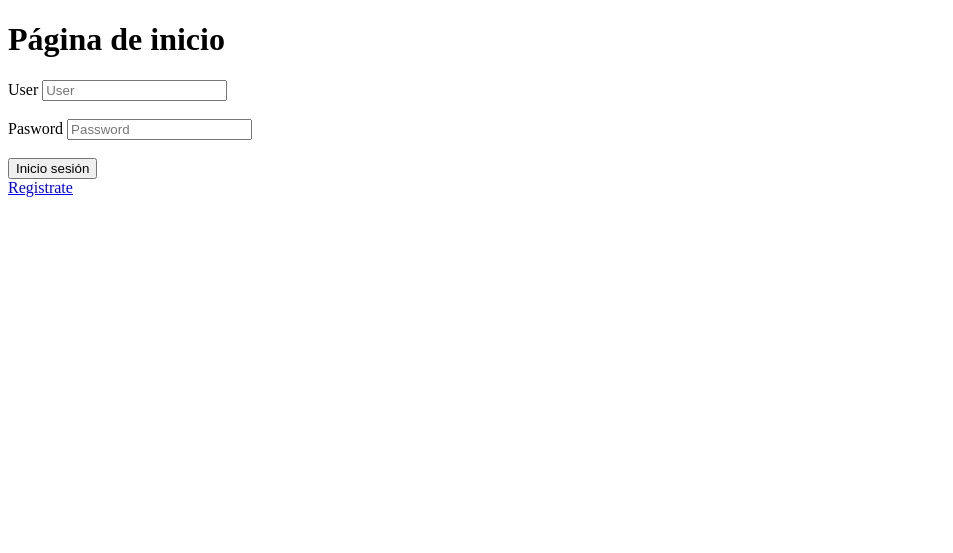
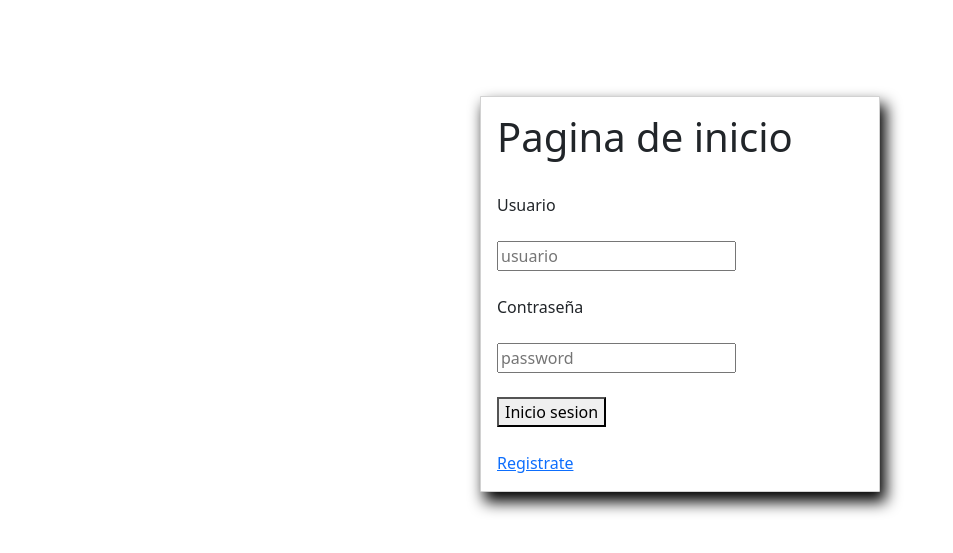
Before and after one commit to Juan-jose481/php-2742733, a PHP site: page / in a window 1280 px wide. Shown: the top 553 px of the page, without its empty margins (0-953 px from the left). Run offline with PHP 8.4, Linux system fonts and the light colour scheme.

Commit message:
feat: estilo de las session

```diff
--- /dev/null
+++ b/09-SESSION/index.css
@@ -0,0 +1,19 @@
+.contenedor{
+    display: flex;
+    justify-content: center;
+    flex-direction: column;
+}
+
+.card{
+    border-radius: 1px;
+    left: 30rem;
+    top: 6rem;
+    box-shadow: 5px 9px 15px 1px black;
+}
+
+.card-body{
+    display: flex;
+    justify-content: center;
+    flex-direction: column;
+
+}
--- a/09-SESSION/index.php
+++ b/09-SESSION/index.php
@@ -1,33 +1,55 @@
 <?php session_start();
 
-    if ( $_SERVER["REQUEST_METHOD"] == 'POST' ){
+if( $_SERVER["REQUEST_METHOD"] == 'POST' ){
+
         $usuario = $_POST['user'];
         $password = $_POST['password'];
 
-        $user_register = isset( $_SESSION['userRegister']) ? $_SESSION
-        ['userRegister'] : null;
-        $pass_register = isset( $_SESSION['passRegister']) ? $_SESSION
-        ['passRegister'] : null;
+        $user_register = isset($_SESSION['userRegister']) ? $_SESSION['userRegister'] : null;
+        $pass_register = isset($_SESSION['passRegister']) ? $_SESSION['passRegister'] : null;
 
-        //Para verificar que se envien todos los datos
-        if( empty($usuario) or empty ($password) ){
-            echo 'Rellene completo el formulario';
-        } else {
-            echo $usuario . ' - ' . $password;
-            if( $usuario ==  $user_register && $password ==  $pass_register
-            ['passRegister']){
-                echo 'Listo, iniciaste sesión 😂';
-                header('Location: user.php');
+        if( empty($usuario) or empty($password) ){
+            echo 'rellene completo el formulario';
+        }else{
+           /*  echo $usuario . ' - ' . $password;
+            if( $usuario == $user_register && $password == $pass_register){
+                echo 'listo, iniciaste sesion 👻';
+                header('location: user.php');
+            }else{  echo 'Tu usuario no existe😴';} */
+
+            //CONEXION CON LA BASE DE DATOS......
+            //entrega final
+
+
+
+            try {
+                $conexion = new PDO("mysql: host=localhost; dbname=focaapp;", 'root','');
+                echo "conexion OK";
+            } catch (PDOException $e) {
+               echo "Error: " . $e->getMessage();
+            }
+
+            $statement = $conexion->prepare("SELECT * FROM userapp
+            WHERE username = :user AND contraseña = :pass");
+
+            $statement->execute(array(':user'=>$usuario, ':pass'=>$password));
+
+            $result = $statement->fetchAll();
+
+            if ($result) {
+                $_SESSION['userRegister'] = $usuario;
+                $_SESSION['passRegister'] = $password;
+                header('location:user.php');
             }else{
-                echo 'Tu usuario no existe 😮';
+                echo 'false';
             }
         }
 
 
-    }
+}
+    //$_SESSION['pais'] = 'colombia';
+?>
 
-
-?>
 
 
 <!DOCTYPE html>
@@ -35,23 +57,45 @@
 <head>
     <meta charset="UTF-8">
     <meta name="viewport" content="width=device-width, initial-scale=1.0">
+    <link href="https://cdn.jsdelivr.net/npm/bootstrap@5.3.3/dist/css/bootstrap.min.css" rel="stylesheet"
+      integrity="sha384-QWTKZyjpPEjISv5WaRU9OFeRpok6YctnYmDr5pNlyT2bRjXh0JMhjY6hW+ALEwIH" crossorigin="anonymous">
     <title>Document</title>
+    <link rel="stylesheet" href="index.css">
+    <script src="https://cdn.jsdelivr.net/npm/@popperjs/core@2.11.8/dist/umd/popper.min.js"
+      integrity="sha384-I7E8VVD/ismYTF4hNIPjVp/Zjvgyol6VFvRkX/vR+Vc4jQkC+hVqc2pM8ODewa9r"
+      crossorigin="anonymous"></script>
+    <script src="https://cdn.jsdelivr.net/npm/bootstrap@5.3.3/dist/js/bootstrap.min.js"
+      integrity="sha384-0pUGZvbkm6XF6gxjEnlmuGrJXVbNuzT9qBBavbLwCsOGabYfZo0T0to5eqruptLy"
+      crossorigin="anonymous"></script>
+    <script src="https://cdn.jsdelivr.net/npm/bootstrap@5.3.3/dist/js/bootstrap.bundle.min.js"
+      integrity="sha384-YvpcrYf0tY3lHB60NNkmXc5s9fDVZLESaAA55NDzOxhy9GkcIdslK1eN7N6jIeHz"
+      crossorigin="anonymous"></script>
 </head>
 <body>
 
-    <h1>Página de inicio</h1>
+<div class="card" style="width: 25rem ">
+    <div class="card-body">
+        <h1>Pagina de inicio</h1>
+
+        <br>
 
         <form action="index.php" method="POST">
-            <label for="user">User</label>
-            <input type="text" placeholder="User" name="user">
+            <label for="user">Usuario</label>
             <br><br>
-            <label for="password">Pasword</label>
-            <input type="password" placeholder="Password" name="password">
+            <input type="text" placeholder="usuario" name="user">
             <br><br>
-            <button type="submit">Inicio sesión</button>
+            <label for="password">Contraseña</label>
+            <br><br>
+            <input type="text" placeholder="password" name="password">
+            <br><br>
+            <button type="submit">Inicio sesion</button>
         </form>
 
-    <a href="./registro.php">Registrate</a>
+        <br>
+
+        <a href="./registro.php">Registrate</a>
+    </div>
+</div>
 
 </body>
 </html>
```
Also changed, not shown: 09-SESSION/registro.css (added, +19 -0 lines), 09-SESSION/registro.php (+31 -2 lines), 09-SESSION/image.png (added).
